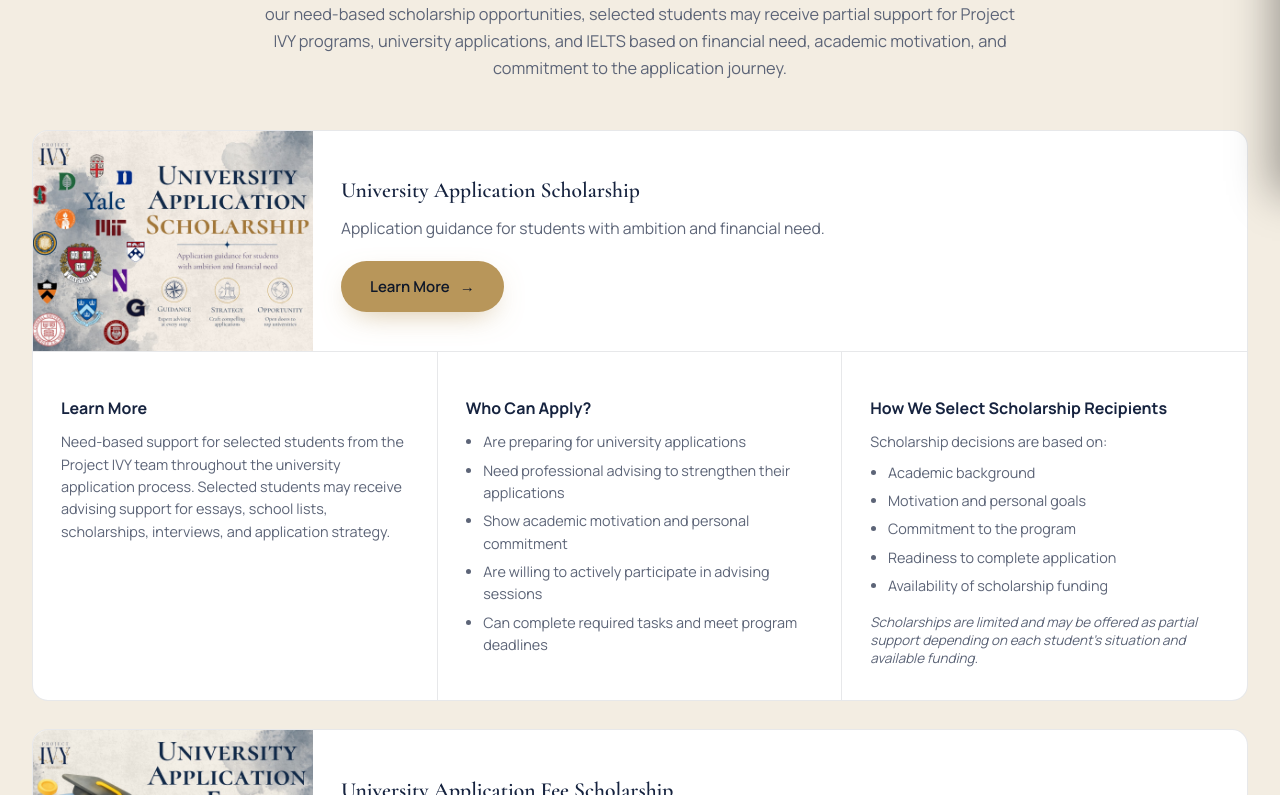
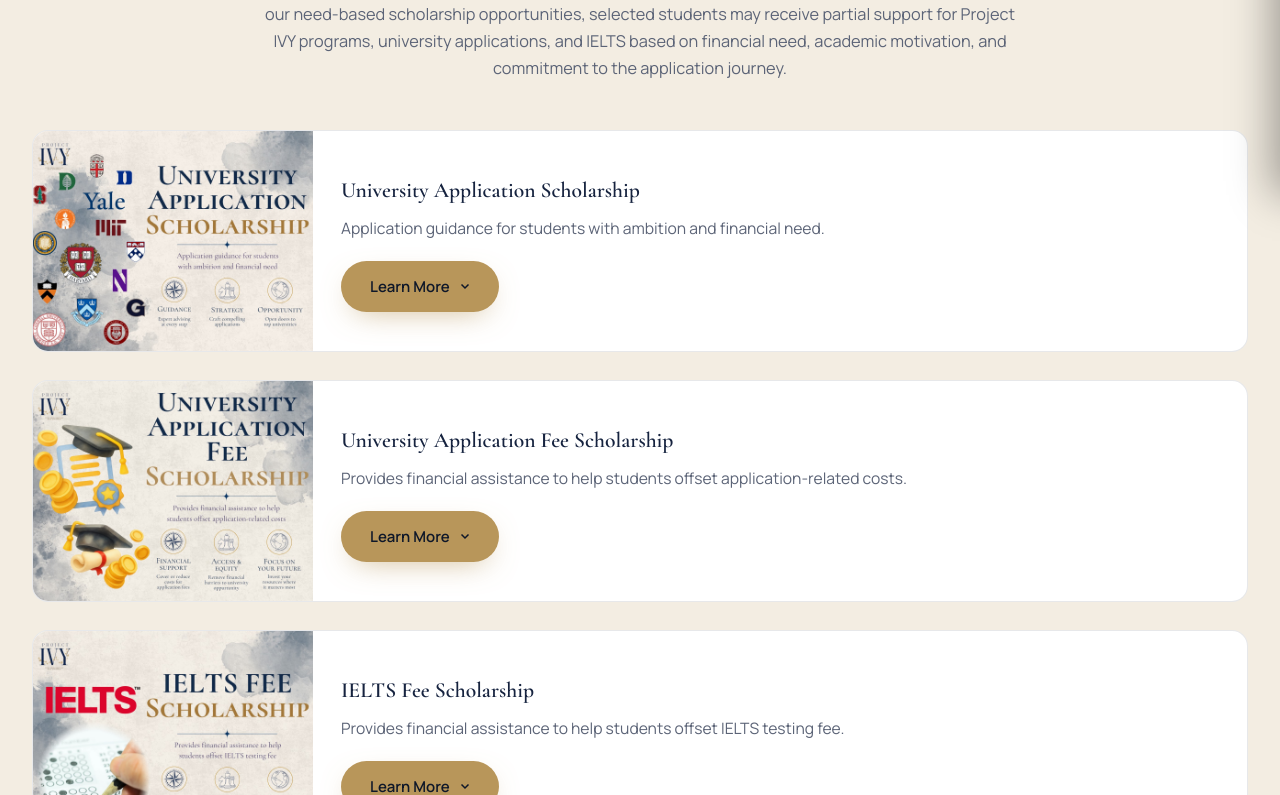
Before and after one commit to dphearom/projectIvy, a Next.js app: page /scholarships in a window 1280 px wide. Shown: the part 605-1400 px from the top of the page. Built offline with nearby package versions, Linux system fonts and the light colour scheme.

Commit message:
update scholarship section to expand view

```diff
--- a/components/sections/ScholarshipsSection.tsx
+++ b/components/sections/ScholarshipsSection.tsx
@@ -1,13 +1,25 @@
+"use client";
+
+import { useState } from "react";
 import { SCHOLARSHIPS } from "@/lib/scholarships";
 import Button from "@/components/Button";
 import Eyebrow from "@/components/Eyebrow";
 import SmartImage from "@/components/SmartImage";
+import { ChevronDown } from "@/components/icons";
+import { cn } from "@/lib/utils";
 
 type Props = {
   showPageHeader?: boolean;
 };
 
-const ScholarshipsSection = ({ showPageHeader = true }: Props) => (
+const ScholarshipsSection = ({ showPageHeader = true }: Props) => {
+  const [expanded, setExpanded] = useState<string | null>(null);
+
+  const toggleExpand = (id: string) => {
+    setExpanded((current) => (current === id ? null : id));
+  };
+
+  return (
     <section className="pt-30 pb-30 bg-cream" id="scholarships">
       <div className="wrap">
         {showPageHeader && (
@@ -34,7 +46,10 @@
         </div>
 
         <div className="grid gap-7">
-        {SCHOLARSHIPS.map((scholarship, i) => (
+          {SCHOLARSHIPS.map((scholarship, i) => {
+            const isOpen = expanded === scholarship.id;
+
+            return (
               <article
                 className="bg-paper border border-line rounded-(--radius) overflow-hidden transition-[transform,translate,box-shadow,border-color] duration-350 hover:-translate-y-1 hover:shadow-[0_24px_44px_-24px_rgba(14,23,41,0.28)] hover:border-[rgba(184,150,90,0.4)]"
                 key={scholarship.id}
@@ -42,7 +57,7 @@
                 data-reveal
                 data-reveal-d={String((i % 3) + 1)}
               >
-            <div className="grid grid-cols-[280px_1fr] border-b border-line max-[980px]:grid-cols-1">
+                <div className="grid grid-cols-[280px_1fr] max-[980px]:grid-cols-1">
                   <SmartImage
                     name={scholarship.photo ?? scholarship.id}
                     alt={scholarship.title}
@@ -56,13 +71,27 @@
                     <p className="mt-3 mb-5 text-[0.98rem] text-ink-soft leading-[1.55]">
                       {scholarship.overview}
                     </p>
-                <Button href="/contact" arrow className="self-start">
-                  Learn More
+                    <Button
+                      onClick={() => toggleExpand(scholarship.id)}
+                      className="self-start"
+                      aria-expanded={isOpen}
+                    >
+                      {isOpen ? "Show less" : "Learn More"}
+                      <ChevronDown
+                        className={cn("transition-transform duration-300", isOpen && "rotate-180")}
+                      />
                     </Button>
                   </div>
                 </div>
 
-            <div className="grid grid-cols-3 max-[680px]:grid-cols-1">
+                <div
+                  className={cn(
+                    "grid transition-[grid-template-rows] duration-400 ease-[cubic-bezier(.2,.7,.2,1)]",
+                    isOpen ? "grid-rows-[1fr]" : "grid-rows-[0fr]",
+                  )}
+                >
+                  <div className="overflow-hidden">
+                    <div className="grid grid-cols-3 border-t border-line max-[680px]:grid-cols-1">
                       <div className="pt-6 px-7 pb-7 border-r border-line last:border-r-0 max-[680px]:border-r-0 max-[680px]:border-b max-[680px]:last:border-b-0">
                         <h4 className="text-[1rem] text-navy mb-3">Learn More</h4>
                         <p className="text-[0.9rem] text-ink-soft leading-[1.55]">{scholarship.learnMore}</p>
@@ -94,11 +123,15 @@
                         )}
                       </div>
                     </div>
+                  </div>
+                </div>
               </article>
-        ))}
+            );
+          })}
         </div>
       </div>
     </section>
   );
+};
 
 export default ScholarshipsSection;
```
Lines whose indentation alone changed are shown as unchanged.
